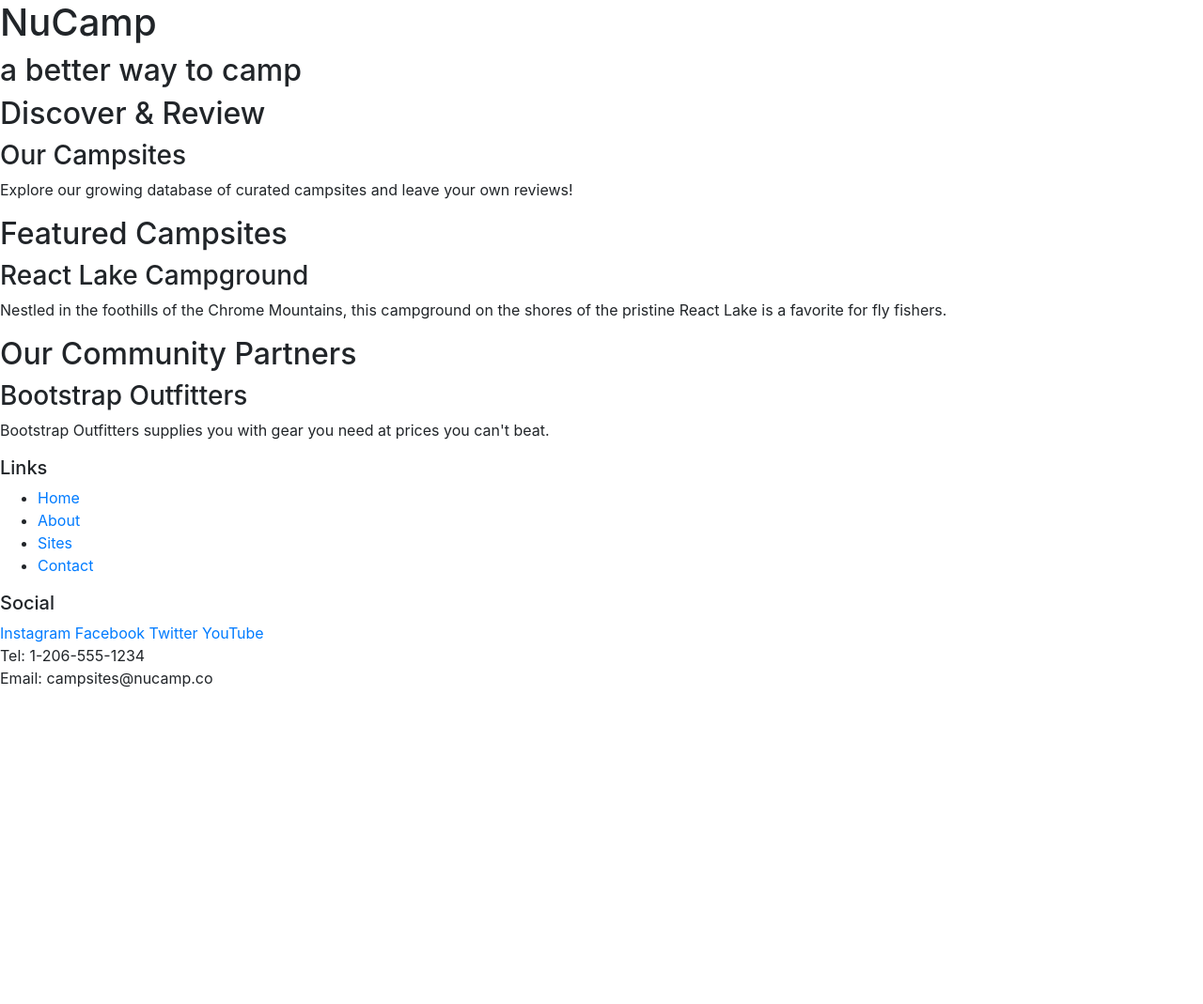
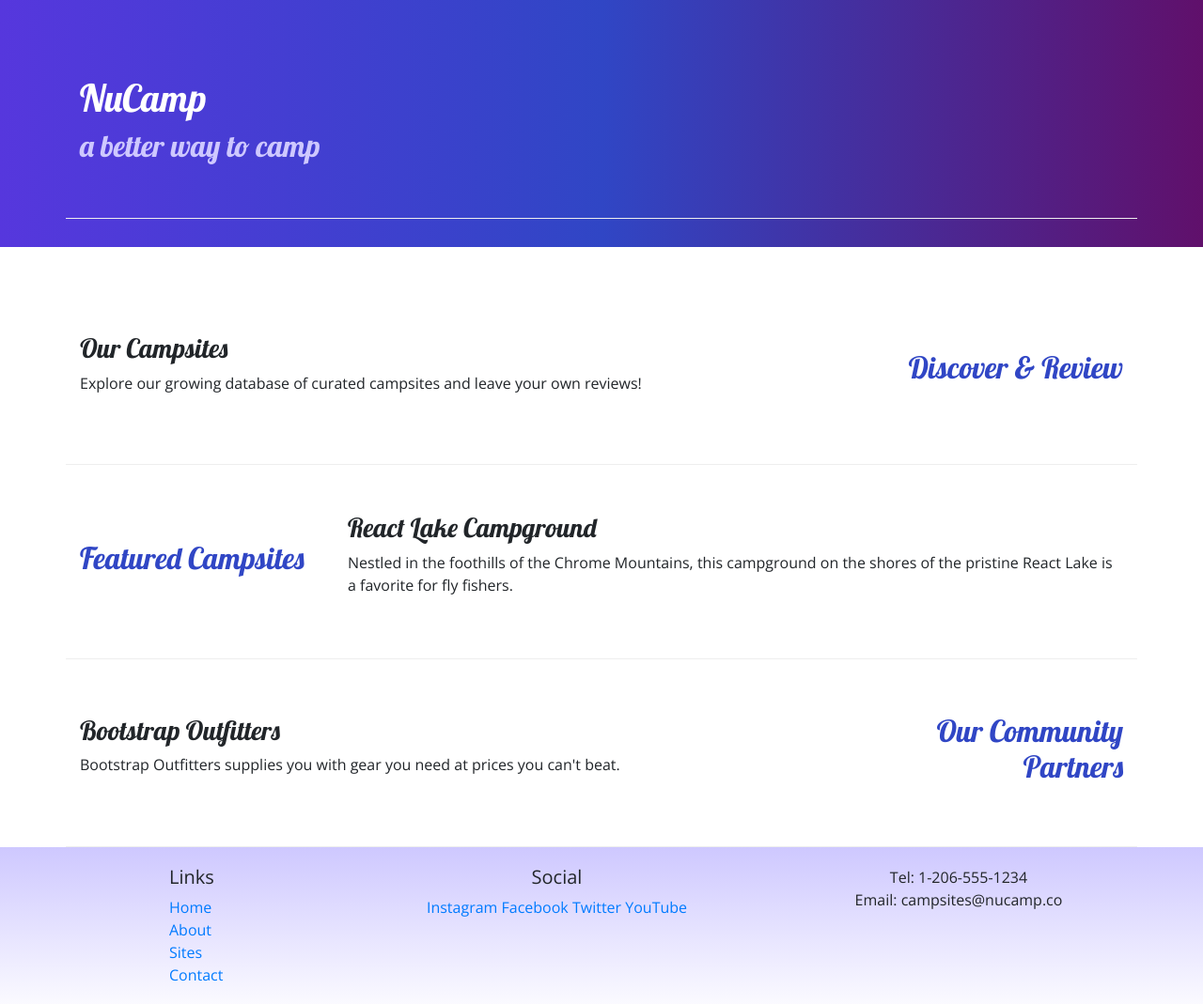
Before and after one commit to Chukwu12/nucampsite, a website: page index.html in a window 1280 px wide. Shown: the whole page at 94% size. Before the commit the page ends 800 px from the top, so only its background shows below. Drawn offline with nearby package versions, Linux system fonts and the light colour scheme.

Commit message:
Adding Custom Styles

```diff
--- /dev/null
+++ b/css/styles.css
@@ -0,0 +1,32 @@
+body {
+    font-family: "Open Sans", sans-serif;
+}
+
+h1, h2, h3 {
+    font-family: "Lobster", cursive;
+}
+
+h2 {
+    color: #3046C5;
+}
+
+header h2 {
+    color: #CEC8FF;
+}
+
+footer {
+    background-image: linear-gradient(#CEC8FF, white);
+    padding: 20px 0;
+}
+
+.jumbotron {
+    padding: 30px;
+    background-image: linear-gradient(to right, #5637DD, #3046C5, #60106B);
+    color: white;
+}
+
+.row-content {
+    padding: 50px 0;
+    border-bottom: 1px ridge;
+    min-height: 200px;
+}
--- a/index.html
+++ b/index.html
@@ -9,57 +9,86 @@
         <!-- Bootstrap CSS -->
         <link rel="stylesheet" href="node_modules/bootstrap/dist/css/bootstrap.min.css" />
 
-        <title>NuCamp: A Better Way To Camp</title>
-    </head>
+        <!-- Additional CSS must be placed after Bootstrap CSS -->
+    <link rel="stylesheet" href="https://fonts.googleapis.com/css?family=Lobster|Open+Sans" />
+    <link rel="stylesheet" href="css/styles.css" />
+    <title>NuCamp: A Better Way To Camp</title>
+</head>
 
 
 <body>
 
-    <header>
-        <div>
+    <header class="jumbotron jumbotron-fluid">
+         <div class="container">
+            <div class="row row-content">
+            <div class="col">
             <h1>NuCamp</h1>
             <h2>a better way to camp</h2>
+            </div>
+        </div>
         </div>
     </header>
 
-    <div>
-        <h2>Discover & Review</h2>
+    <div class="container">
+        <div class="row row-content
+        align-items-center">
+        <div class="col-sm-4 order-sm-last col-md-3">
+            <h2 class="text-sm-right">Discover & Review</h2>
+        </div>
+        <div class="col">
         <h3>Our Campsites</h3>
         <p>Explore our growing database of curated campsites and leave your own reviews!</p>
     </div>
+</div>
 
-    <div>
+<div class="row row-content
+align-items-center">
+        <div class="col-sm-4 col-md-3">
         <h2>Featured Campsites</h2>
+        </div>
+        <div class="col">
         <h3>React Lake Campground</h3>
         <p>Nestled in the foothills of the Chrome Mountains, this campground on the shores of the pristine React Lake is a favorite for fly fishers.</p>
     </div>
+</div>
 
-    <div>
-        <h2>Our Community Partners</h2>
+<div class="row row-content
+align-items-center">
+        <div class="col-sm-4 order-sm-last col-md-3">
+            <h2 class="text-sm-right">Our Community Partners</h2>
+        </div>
+        <div class="col">
         <h3>Bootstrap Outfitters</h3>
         <p>Bootstrap Outfitters supplies you with gear you need at prices you can't beat.</p>
     </div>
+</div>
+</div>
 
     <footer>
-        <div>
+        <div class="container">
+            <div class="row">
+                <div class="col-4 col-sm-2 offset-1">
             <h5>Links</h5>
-            <ul>
+            <ul class="list-unstyled">
                 <li><a href="#">Home</a></li>
                 <li><a href="#">About</a></li>
                 <li><a href="#">Sites</a></li>
                 <li><a href="#">Contact</a></li>
             </ul>
         </div>
-        <div>
+
+        <div class="col-6 col-sm-5 text-center">
             <h5>Social</h5>
             <a href="http://instagram.com/">Instagram</a>
             <a href="http://facebook.com/">Facebook</a>
             <a href="http://twitter.com/">Twitter</a>
             <a href="http://youtube.com/">YouTube</a>
         </div>
-        <div>
+        <div class="col-sm-4 text-center">
             Tel: 1-206-555-1234<br />
             Email: campsites@nucamp.co
+        </div>
+            </div>
         </div>
     </footer>
 
```
